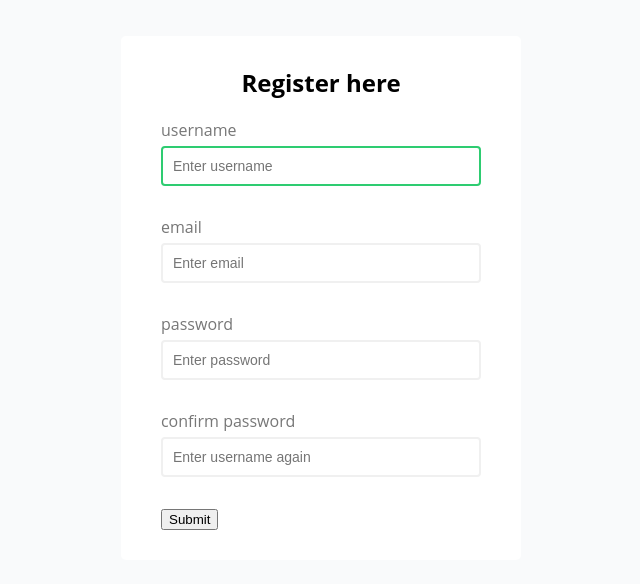
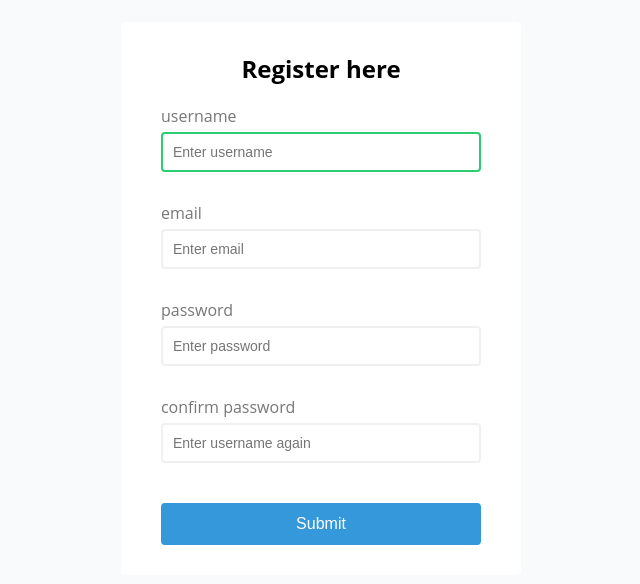
Before and after one commit to BouzidYoussef/form-validator, a plain HTML site: page index.html in a window 1280 px wide. Shown: the part 110-694 px from the top of the page, without its empty margins (319-959 px from the left). Drawn offline with Linux system fonts and the light colour scheme.

Commit message:
css setup 3

```diff
--- a/app.css
+++ b/app.css
@@ -74,3 +74,20 @@ h2{
     visibility: hidden;
 
 }
+
+.form-control.error small {
+    visibility: visible;
+}
+
+.form button {
+    cursor: pointer;
+    background-color: #3498db;
+    border: 2px solid #3498db;
+    border-radius: 4px;
+    color: #fff;
+    display: block;
+    font-size: 16px;
+    padding:10px;
+    margin-top: 20px;
+    width:100%;
+}
```
